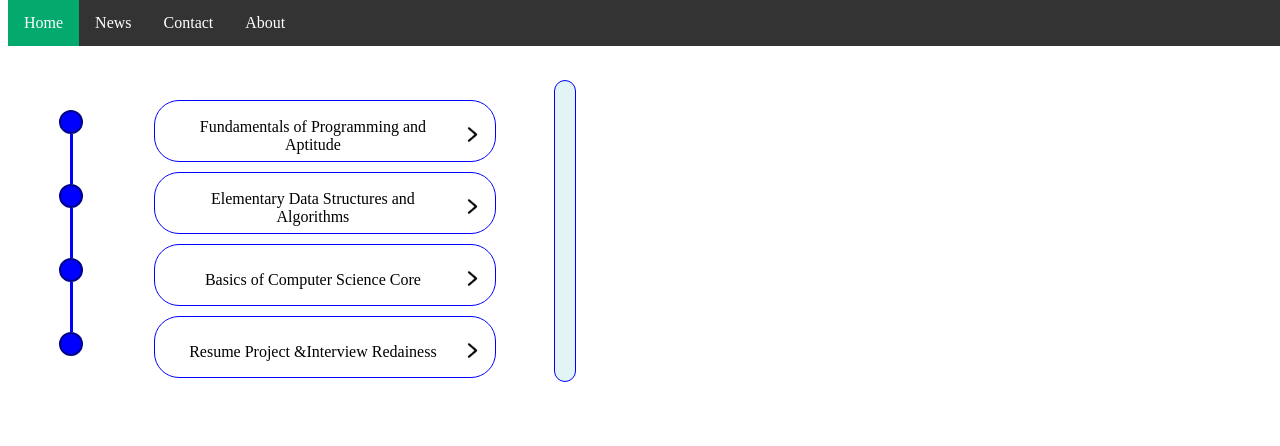
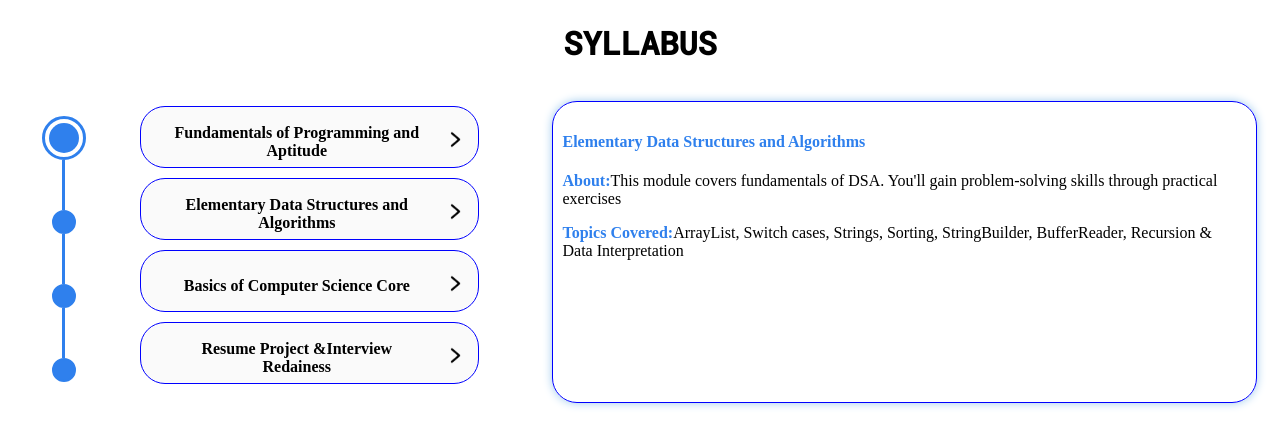
Before and after one commit to e42-dev/syllabus-overview, a plain HTML site: page index.html in a window 1280 px wide. Drawn offline with nearby package versions, Linux system fonts and the light colour scheme.

Commit message:
Last Commit

```diff
--- a/index.html
+++ b/index.html
@@ -5,30 +5,22 @@
     <meta charset="UTF-8">
     <meta http-equiv="X-UA-Compatible" content="IE=edge">
     <meta name="viewport" content="width=device-width, initial-scale=1.0">
+    <link rel="preconnect" href="https://fonts.googleapis.com">
+    <link rel="preconnect" href="https://fonts.gstatic.com" crossorigin>
+    <link href="https://fonts.googleapis.com/css2?family=Poppins&family=Roboto+Mono:wght@400;500&display=swap"
+        rel="stylesheet">
     <script src="https://ajax.googleapis.com/ajax/libs/jquery/3.6.4/jquery.min.js"></script>
     <link rel="stylesheet" href="styles.css">
     <script src="index.js"></script>
     <title>WEB</title>
-
 </head>
 
 <body>
-
-    <ul>
-        <li><a class="active" href="#home">Home</a></li>
-        <li><a href="#news">News</a></li>
-        <li><a href="#contact">Contact</a></li>
-        <li><a href="#about">About</a></li>
-    </ul>
-    <br>
-    <br>
-    <br>
-    <br>
+    <h1>SYLLABUS</h1>
     <div class="container">
         <div class="main" style="margin-top: 30px;">
             <div class="element">
-
-                <div class="circle circle-black " id="11"></div>
+                <div class="circle circle-black  concentric " id="11"></div>
             </div>
             <div class="element">
                 <div class="vline"></div>
@@ -45,19 +37,29 @@
         </div>
         <div class="flx-cont">
             <div id="1" class="flx-itm">
-            <div class="content">Fundamentals of Programming and Aptitude</div><span><img src="next.png" height="25px"width="25px"></span>
+                <div class="content">Fundamentals of Programming and Aptitude</div><span><img src="next.png"
+                        height="25px" width="25px"></span>
             </div>
             <div id="2" class="flx-itm">
-            <div class="content">Elementary Data Structures and Algorithms</div><span><img src="next.png" height="25px"width="25px"></span>
+                <div class="content">Elementary Data Structures and Algorithms</div><span><img src="next.png"
+                        height="25px" width="25px"></span>
             </div>
             <div id="3" class="flx-itm">
-            <div class="content">Basics of Computer Science Core</div><span><img src="next.png" height="25px"width="25px"></span>
+                <div class="content">Basics of Computer Science Core</div><span><img src="next.png" height="25px"
+                        width="25px"></span>
             </div>
             <div id="4" class="flx-itm">
-            <div class="content">Resume Project &Interview Redainess</div><span><img src="next.png" height="25px"width="25px"></span>
+                <div class="content">Resume Project &Interview Redainess</div><span><img src="next.png" height="25px"
+                        width="25px"></span>
             </div>
         </div>
-        <div class="cont"></div>
+        <div class="cont">
+            <h4>Elementary Data Structures and Algorithms</h4>
+            <p><b>About:</b>This module covers fundamentals of DSA. You'll gain problem-solving skills through practical
+                exercises</p>
+            <p><b>Topics Covered:</b>ArrayList, Switch cases, Strings, Sorting, StringBuilder, BufferReader, Recursion &
+                Data Interpretation</p>
+        </div>
     </div>
 
 </body>
--- a/index.js
+++ b/index.js
@@ -61,7 +61,7 @@ $(document).ready(function() {
 });
 
 function change_color(id) {
-    $(".circle").removeClass("circle-blue");
+  $(".circle").removeClass("concentric");
     var i=id;
-      $("#" + i).addClass("circle-blue");
+    $("#" + i).addClass("concentric");
       }
--- a/styles.css
+++ b/styles.css
@@ -1,3 +1,12 @@
+body{
+  background-color: #FFFFFF;
+}
+h4,b{color: #2F80ED;}
+h1{
+  font-family: 'Roboto Mono', monospace;
+  text-align: center;
+}
+
 /*3  divisons under container :- main flx-cont cont*/
 .container {
   display: flex;
@@ -13,18 +22,17 @@
     text-align: center;
     margin: 10px;
     width: 400px;
-
-
 }
 /* cont used for dymanically displaying the data  */
 .cont
   {
+    margin: 15px;
     border: solid black 1px;
     border-color: blue;
     border-radius: 25px;
     height:280px ;
     padding: 10px;
-    background-color: #E3F4F4;
+    box-shadow: 0 0 10px #9ecaed;
   }
 .flx-itm
 {
@@ -39,51 +47,22 @@
     text-align: center;
     margin: 10px;
     cursor: grab;
+    background-color: #FAFAFA;
 }
 .flx-itm:hover
 {
-  background-color: #764AF1;
+  box-shadow: 0 0 10px #9ecaed;
+
 }
 .flx-itm img {
   margin-left: auto;
 }
 .content/*Div*/
 {
-  margin: 10px;
+  margin: 15px;
   width: 300px;
+  font-weight: bold;
 }
-  /*Header*/
-ul {
-    list-style-type: none;
-    margin: 0;
-    padding: 0;
-    overflow: hidden;
-    background-color: #333;
-    position: fixed;
-    top: 0;
-    width: 100%;
-  }
-
-  li {
-    float: left;
-  }
-
-  li a {
-    display: block;
-    color: white;
-    text-align: center;
-    padding: 14px 16px;
-    text-decoration: none;
-  }
-
-  li a:hover:not(.active) {
-    background-color: #111;
-  }
-
-  .active {
-    background-color: #04AA6D;
-  }
-  /*Header*/
   /* transitions for the syllabus showing   */
   .transi
   {
@@ -110,18 +89,18 @@ ul {
  .circle {
   width: 20px;
     height: 20px;
-    border: 2px solid darkblue;
+    border: 2px solid  #2F80ED;
     border-radius: 50%;
     background-color: white;
     transition: all 0.5s ease;
  }
 
  .circle-black {
-  background-color: blue;
+  background-color:  #2F80ED;
  }
 
  .vline {
-  color: blue;
+  color:  #2F80ED;
   border-left: 3px solid;
   height: 50px;
  }
@@ -129,5 +108,14 @@ ul {
   width: 30px;
     height: 30px;
     border-width: 4px;
-    background-color: blue;
+    background-color:  #2F80ED;
   }
+  .concentric{
+    width:30px;
+    height:30px;
+    border-radius:50%;
+    background-color: #2F80ED;
+    background-clip:content-box;
+    padding:4px;
+    border:3px solid #2F80ED;
+}
```
Lines whose indentation alone changed are shown as unchanged.
